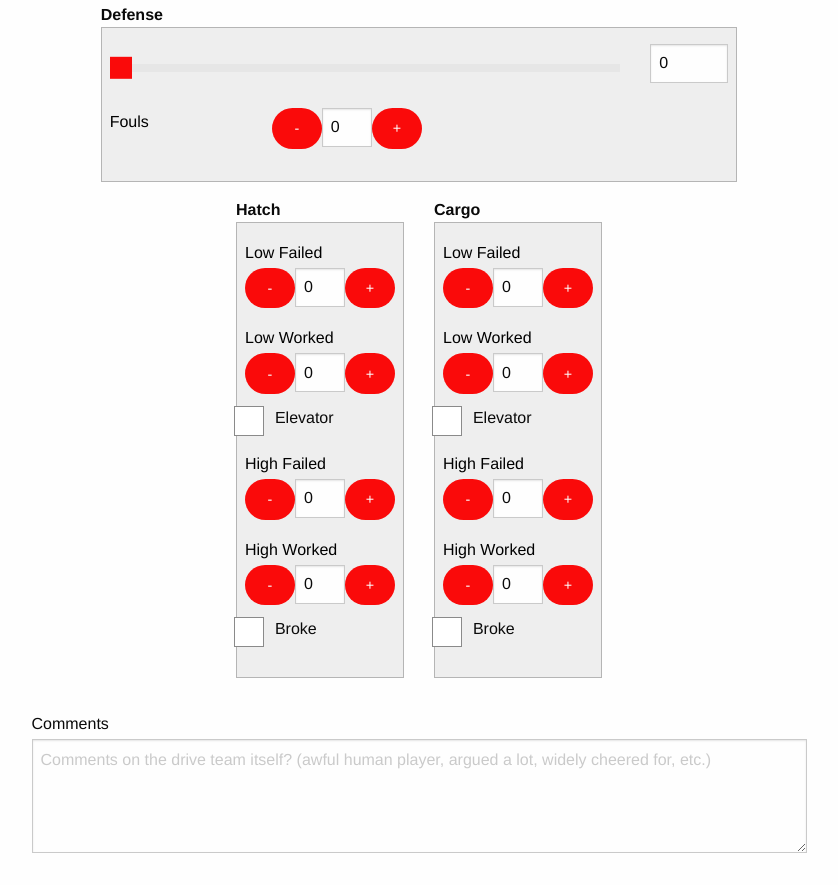
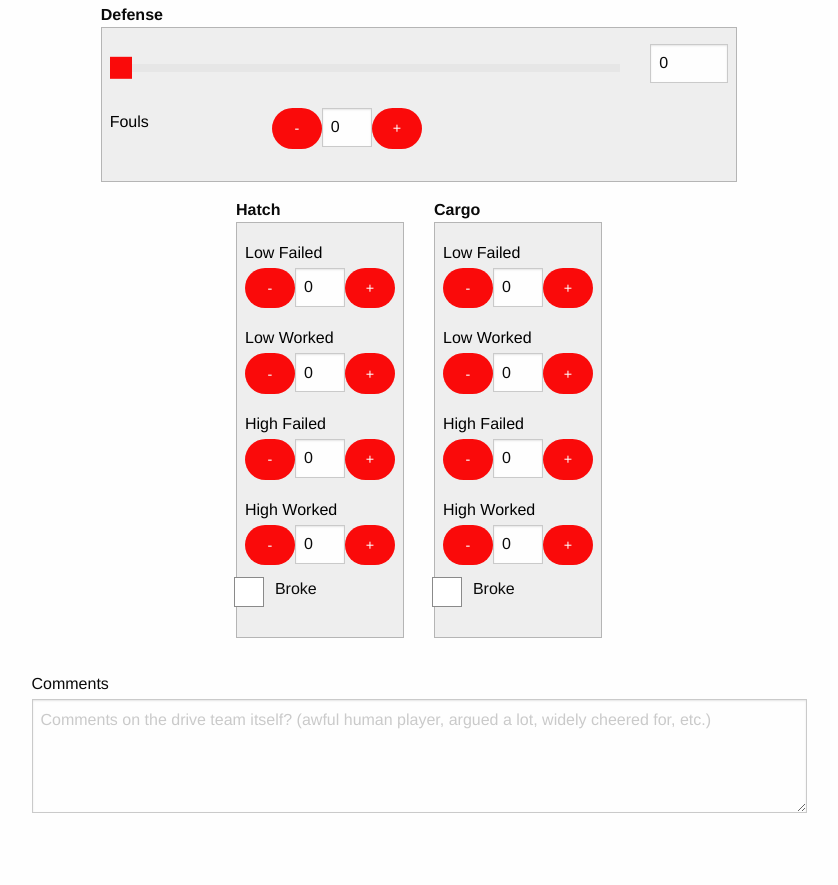
Before and after one commit to szecket/686ObjectiveScouting2019, an Electron app: page index.html in a window 1000 px wide. Shown: the part 735-1620 px from the top of the page, without its empty margins (81-919 px from the left). After the commit the page ends 1580 px from the top, so only its background shows below. Drawn offline with nearby package versions, Linux system fonts and the light colour scheme.

Commit message:
no elevator

```diff
--- a/index.html
+++ b/index.html
@@ -272,15 +272,7 @@
                   </div>
                 </div>
 
-                <div class=" grid-x grid-padding-x">
-                  <div class="checkbox">
-                    <label for='hatchElevatorPresent'>
-                      <input type="checkbox" id="hatchElevatorPresent" name="hatchElevatorPresent">
-                      <span class="custom-checkbox"></span>
-                      Elevator
-                    </label>
-                  </div>
-                </div>
+
 
                 <div class=" grid-x">
                   <div class='auto cell'>
@@ -338,15 +330,7 @@
                   </div>
                 </div>
 
-                <div class=" grid-x grid-padding-x">
-                  <div class="checkbox">
-                    <label for='cargoElevatorPresent'>
-                      <input type="checkbox" id="cargoElevatorPresent" name="cargoElevatorPresent">
-                      <span class="custom-checkbox"></span>
-                      Elevator
-                    </label>
-                  </div>
-                </div>
+
 
                 <div class=" grid-x">
                   <div class='auto cell'>
```
